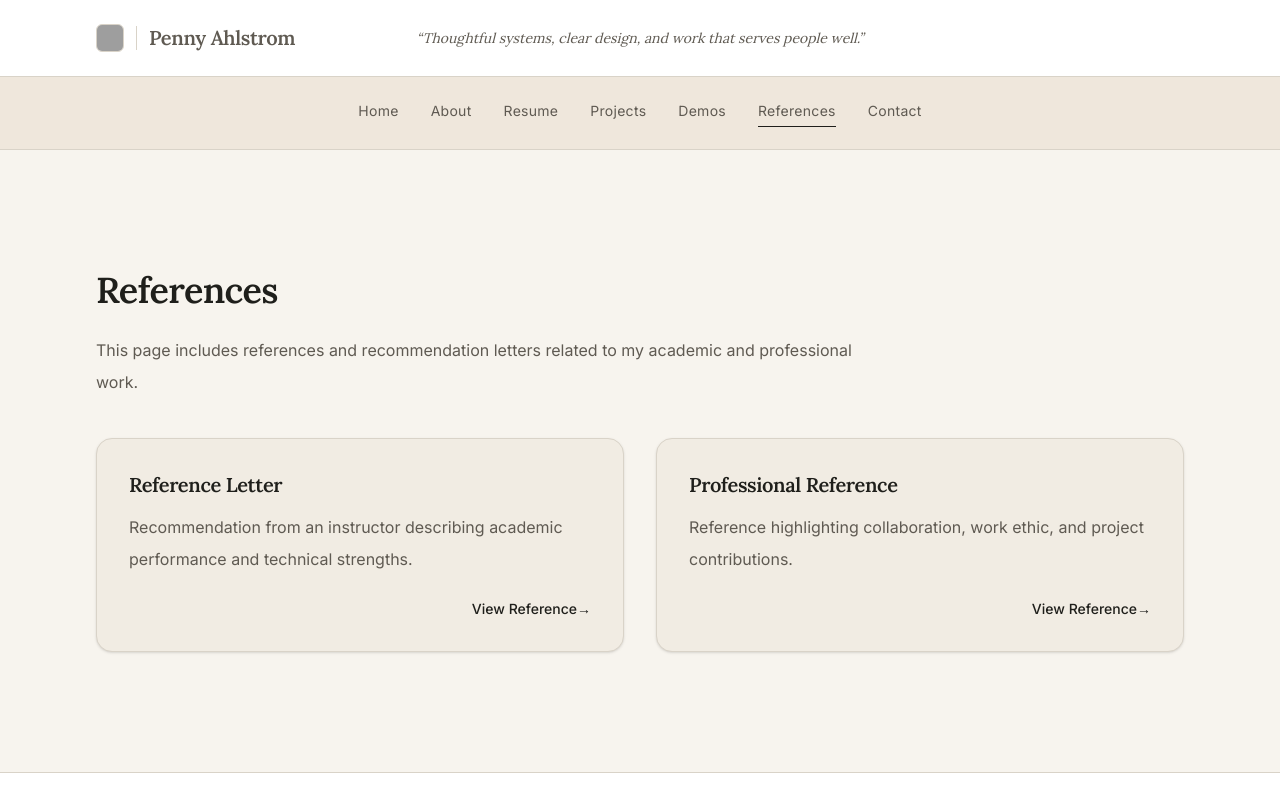
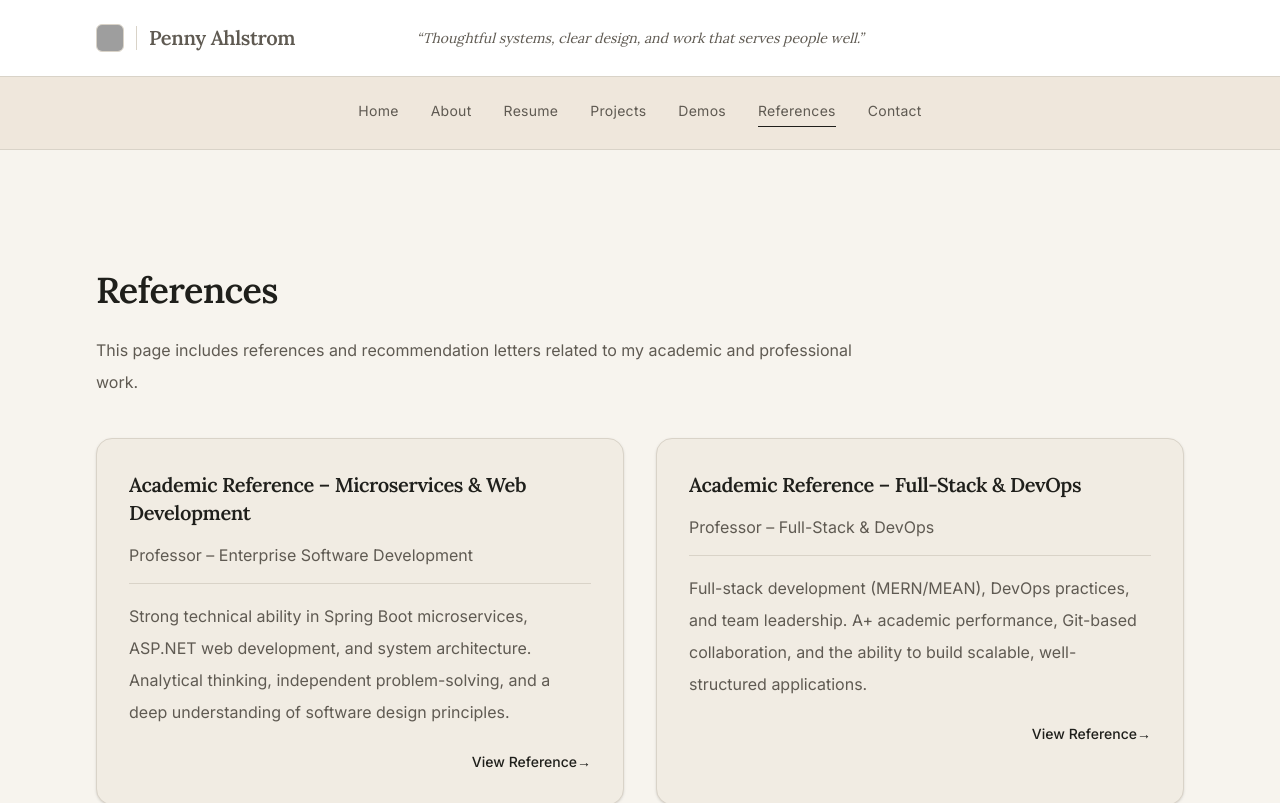
Before and after one commit to PennyAhlstrom/my-portfolio, a Next.js app: page /references in a window 1280 px wide. Shown: the top 803 px of the page. Built offline with nearby package versions, Linux system fonts and the light colour scheme; grey boxes are pictures that could not be loaded.

Commit message:
update reference card to include author section and divider line

```diff
--- a/components/references/ReferenceCard.tsx
+++ b/components/references/ReferenceCard.tsx
@@ -5,18 +5,31 @@ import AppLink from "@/components/ui/AppLink";
 type ReferenceCardProps = {
   title: string;
   description: string;
+  author?: string;
   href: string;
 };
 
 export default function ReferenceCard({
   title,
   description,
+  author,
   href,
 }: ReferenceCardProps) {
   return (
     <Card title={title} variant="light">
-      <Text className="text-muted">{description}</Text>
+  {/* Author */}
+   {author && (
+    <div className="mt-2 pb-3 border-b border-border">
+      <Text size="sm" className="mt-1 text-muted">
+        {author}
+      </Text>
+    </div>
+  )}
 
+  {/* Description */}
+  <Text className="mt-4 text-muted">
+    {description}
+  </Text>
       <div className="mt-6 flex justify-end">
         <AppLink
           href={href}
--- a/components/references/ReferenceGrid.tsx
+++ b/components/references/ReferenceGrid.tsx
@@ -4,15 +4,17 @@ export default function ReferenceGrid() {
   return (
     <div className="mt-10 grid gap-x-8 gap-y-10 md:grid-cols-2">
           <ReferenceCard
-            title="Reference Letter"
-            description="Recommendation from an instructor describing academic performance and technical strengths."
-            href="/references/reference-letter.pdf"
+            title="Academic Reference – Microservices & Web Development"
+            description="Strong technical ability in Spring Boot microservices, ASP.NET web development, and system architecture. Analytical thinking, independent problem-solving, and a deep understanding of software design principles."
+            author="Professor – Enterprise Software Development"
+            href="docs/references/reference-letter-1.pdf"
           />
 
           <ReferenceCard
-            title="Professional Reference"
-            description="Reference highlighting collaboration, work ethic, and project contributions."
-            href="/references/professional-reference.pdf"
+            title="Academic Reference – Full-Stack & DevOps"
+            description="Full-stack development (MERN/MEAN), DevOps practices, and team leadership. A+ academic performance, Git-based collaboration, and the ability to build scalable, well-structured applications."
+            author="Professor – Full-Stack & DevOps"
+            href="/docs/references/reference-letter-2.pdf"
           />
         </div>
   );
```
